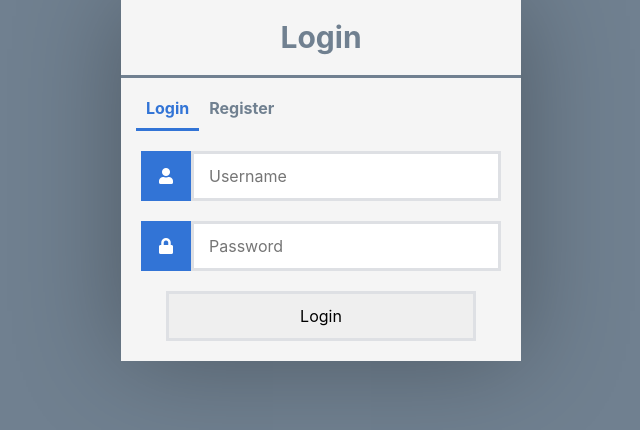
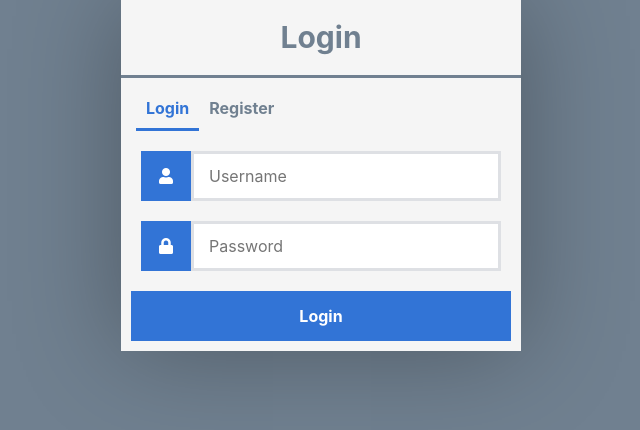
Before and after one commit to jjz17/Natural-Strength, a Flask app: page / in a window 1280 px wide. Shown: the part 101-531 px from the top of the page, without its empty margins (319-959 px from the left). Run offline with Flask 2, Linux system fonts and the light colour scheme.

Commit message:
Experimenting with css

```diff
--- a/application/static/test.css
+++ b/application/static/test.css
@@ -27,6 +27,9 @@ body {
     padding: 20px 0 20px 0;
     border-bottom: 3px solid slategray;
 }
+
+
+/* Login and Register links to switch between windows */
 
 .login .links,
 .register .links {
@@ -89,3 +92,23 @@ body {
     margin-bottom: 20px;
     padding: 0 15px;
 }
+
+form input[type="submit"] {
+    width: 100%;
+    padding: 15px;
+    margin-bottom: 10px;
+    margin-left: 10px;
+    margin-right: 10px;
+    border: 0;
+    cursor: pointer;
+    font-weight: bold;
+    color: #ffffff;
+    background-color: #3274d6;
+    transition: background-color 0.2s;
+}
+
+.login form input[type="submit"]:hover,
+.register form input[type="submit"]:hover {
+    background-color: #2868c7;
+    transition: background-color 0.2s;
+}
```
